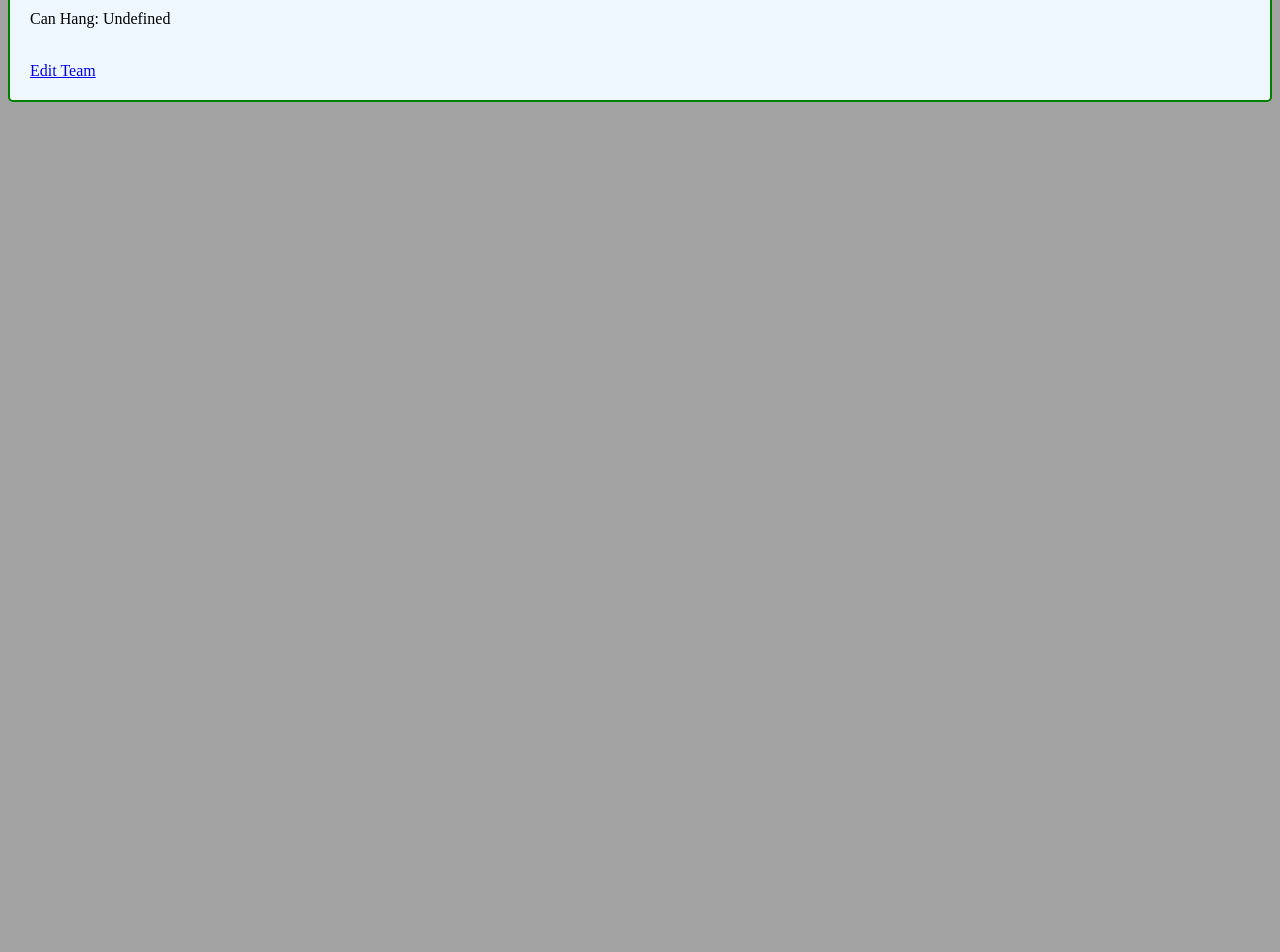
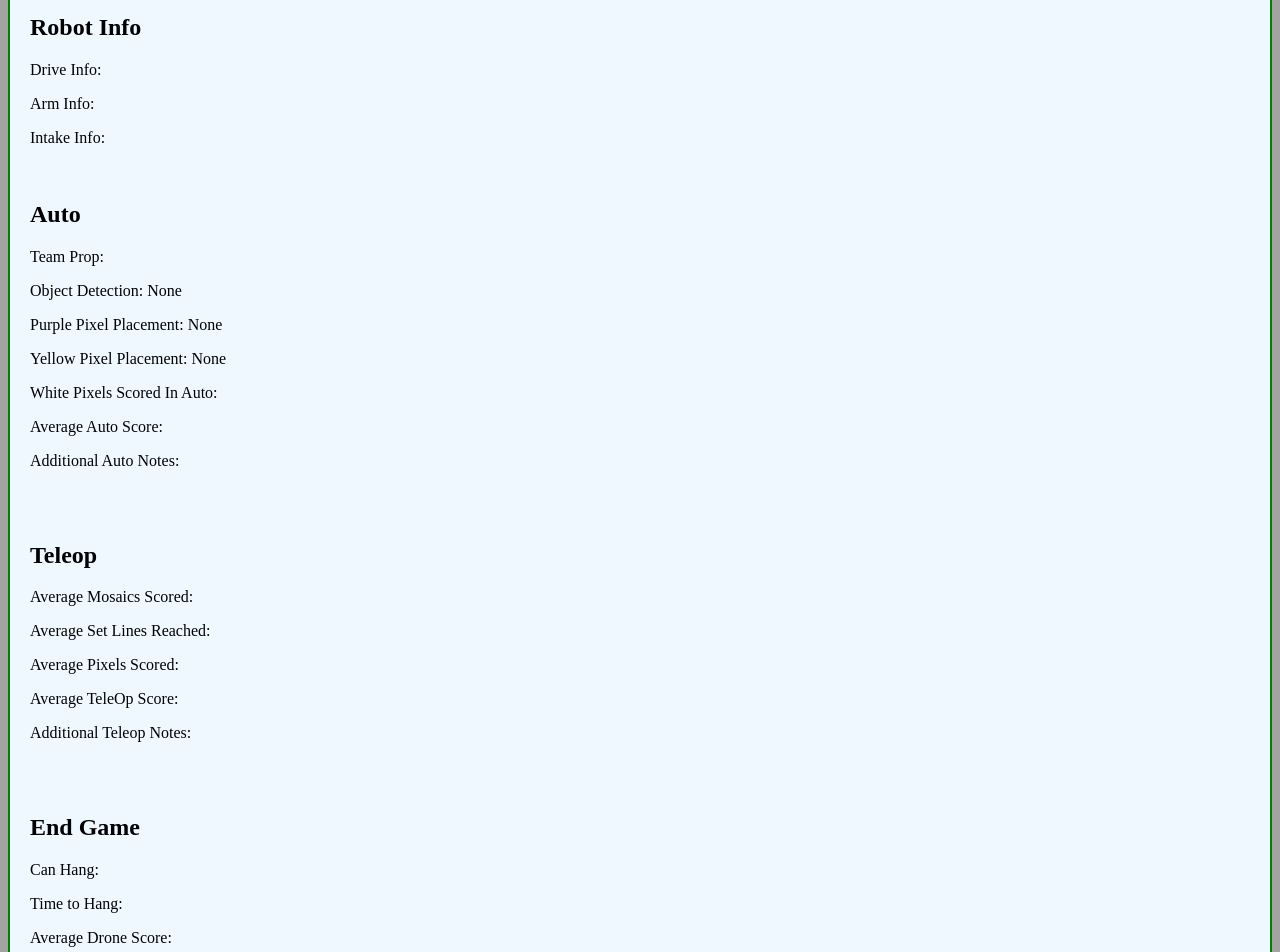
Before and after one commit to Oshawhaat/TSA-App-2024, an Angular app: page /team/13399 in a window 1280 px wide. Shown: the part 180-1132 px from the top of the page. Before the commit the page ends 800 px from the top, so only its background shows below. Built offline with nearby package versions, Linux system fonts and the light colour scheme.

Commit message:
add team data to display team module

```diff
--- a/src/app/display-team/display-team.component.html
+++ b/src/app/display-team/display-team.component.html
@@ -1,7 +1,88 @@
 
 <p>Team Number: {{team?.number}}</p>
 <p>Team Name: {{team?.name??'Undefined'}}</p>
-<p>Average Score: {{team?.averageScore??'Undefined'}}</p>
-<p>Can Hang: {{team?.canHang??'Undefined'}}</p>
+
 <br />
+<h2>Robot Info</h2>
+
+<p>Drive Info:</p>
+<p>{{team?.driveInfo}}</p>
+
+<p>Arm Info:</p>
+<p>{{team?.armInfo}}</p>
+
+<p>Intake Info:</p>
+<p>{{team?.intakeInfo}}</p>
+
+
+<br />
+<h2>Auto</h2>
+
+<p>Team Prop: {{team?.teamProp}} </p>
+
+<p>Object Detection: {{
+    team?.objectDetection == 0 ? "Reliable" :
+    team?.objectDetection == 1 ? "Moslty Reliable" :
+    team?.objectDetection == 2 ? "Not Reliable" :
+    "None"
+    }}</p>
+
+
+<p>Purple Pixel Placement: {{
+    team?.purplePlacement == 0 ? "Correct Placement" :
+    team?.purplePlacement == 1 ? "Sometimes Correct Placement" :
+    team?.purplePlacement == 2 ? "Backdrop" :
+    team?.purplePlacement == 3 ? "Backstage" :
+    "None"
+    }}</p>
+
+<p>Yellow Pixel Placement: {{
+    team?.yellowPlacement == 0 ? "Correct Placement" :
+    team?.yellowPlacement == 1 ? "Sometimes Correct Placement" :
+    team?.yellowPlacement == 2 ? "Backdrop" :
+    team?.yellowPlacement == 3 ? "Backstage" :
+    "None"
+    }}</p>
+
+<p>White Pixels Scored In Auto: {{team?.autoWhites}}</p>
+
+<p>Average Auto Score: {{team?.autoScore}}</p>
+
+<p>Additional Auto Notes: {{team?.autoNotes}}</p>
+
+
+<br /><br />
+<h2>Teleop</h2>
+
+<p>Average Mosaics Scored: {{team?.mosaicsScored}}</p>
+
+<p>Average Set Lines Reached: {{team?.setLinesReached}}</p>
+
+<p>Average Pixels Scored: {{team?.pixelsScored}}</p>
+
+<p>Average TeleOp Score: {{team?.teleOpScore}}</p>
+
+<p>Additional Teleop Notes: {{team?.teleopNotes}}</p>
+
+
+<br /><br />
+<h2>End Game</h2>
+
+<p>Can Hang: {{team?.canHang}}</p>
+
+<p>Time to Hang: {{team?.hangTime}}</p>
+
+<p>Average Drone Score: {{team?.droneScore}}</p>
+
+<p>Average End-Game Score: {{team?.endGameScore}}</p>
+
+<p>Additional End Game Notes: {{team?.endGameNotes}}</p>
+
+
+<br />
+
+<p>Average Score: {{team?.averageScore}}</p>
+
+<br />
+
 <a [routerLink]="['edit']">Edit Team</a>
```
